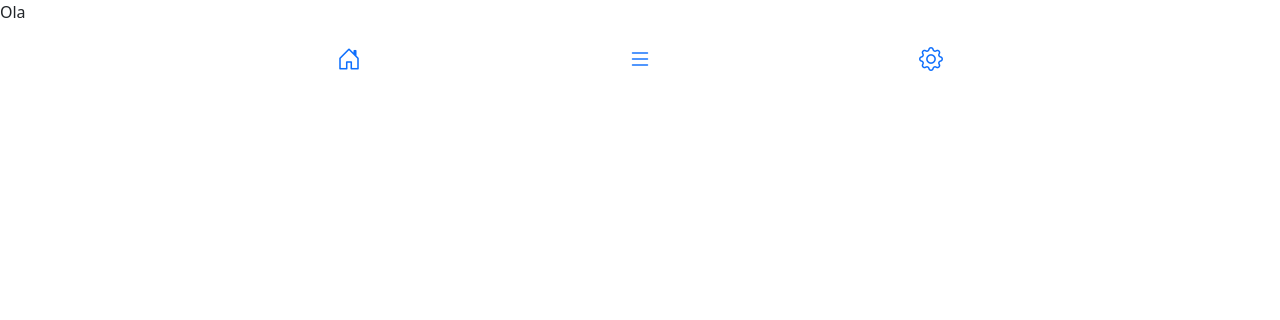
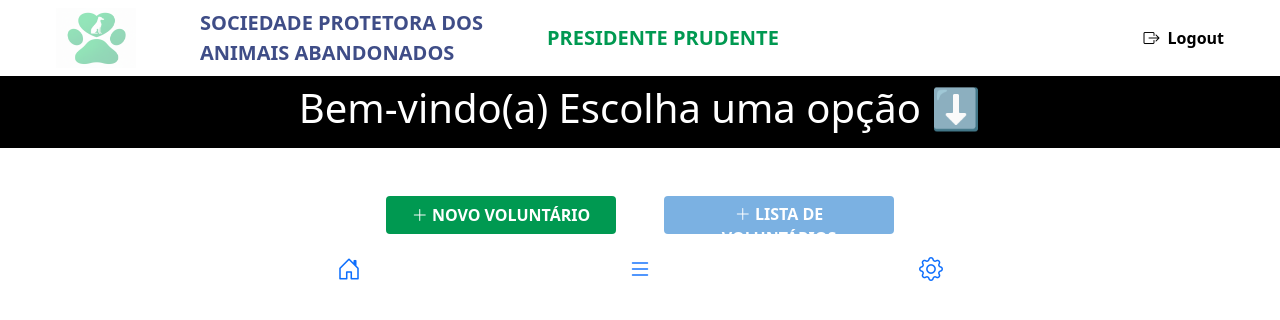
Before and after one commit to AGomes09/Gerenciar-Voluntarios, a React (Vite) app in the folder gerenciarvoluntarios/: page / in a window 1280 px wide. Shown: the top 320 px of the page. Built offline with nearby package versions, Linux system fonts and the light colour scheme.

Commit message:
feat(Home): Criado a tela de inicio

```diff
--- a/gerenciarvoluntarios/src/App.jsx
+++ b/gerenciarvoluntarios/src/App.jsx
@@ -3,13 +3,14 @@ import { BrowserRouter, Routes, Route, Link } from "react-router-dom";
 import Footer from "src/components/Footer/Footer.jsx";
 import CadastroDeVoluntarios from "./pages/CadastroDeVoluntarios/CadastroDeVoluntarios.jsx";
 import ListaDeVoluntarios from "./pages/ListaDeVoluntarios/ListaDeVoluntarios.jsx";
+import Home from "./pages/Home/Home.jsx";
 import "./app.css";
 
 function App() {
   return (
     <BrowserRouter>
       <Routes>
-        <Route path="/" element={<div>Ola</div>} />
+        <Route path="/" element={<Home />} />
         <Route
           path="/cadastrodevoluntarios"
           element={<CadastroDeVoluntarios />}
--- /dev/null
+++ b/gerenciarvoluntarios/src/pages/Home/Home.jsx
@@ -0,0 +1,9 @@
+import Header from "src/components/Header/Header.jsx";
+
+function Home() {
+  return (
+    <Header title="Bem-vindo(a) Escolha uma opção ⬇️" background="#000000" />
+  );
+}
+
+export default Home;
```
Also changed, not shown: gerenciarvoluntarios/src/pages/AtualizarVoluntarios.jsx (deleted), gerenciarvoluntarios/src/pages/ExcluirVoluntarios.jsx (deleted).
